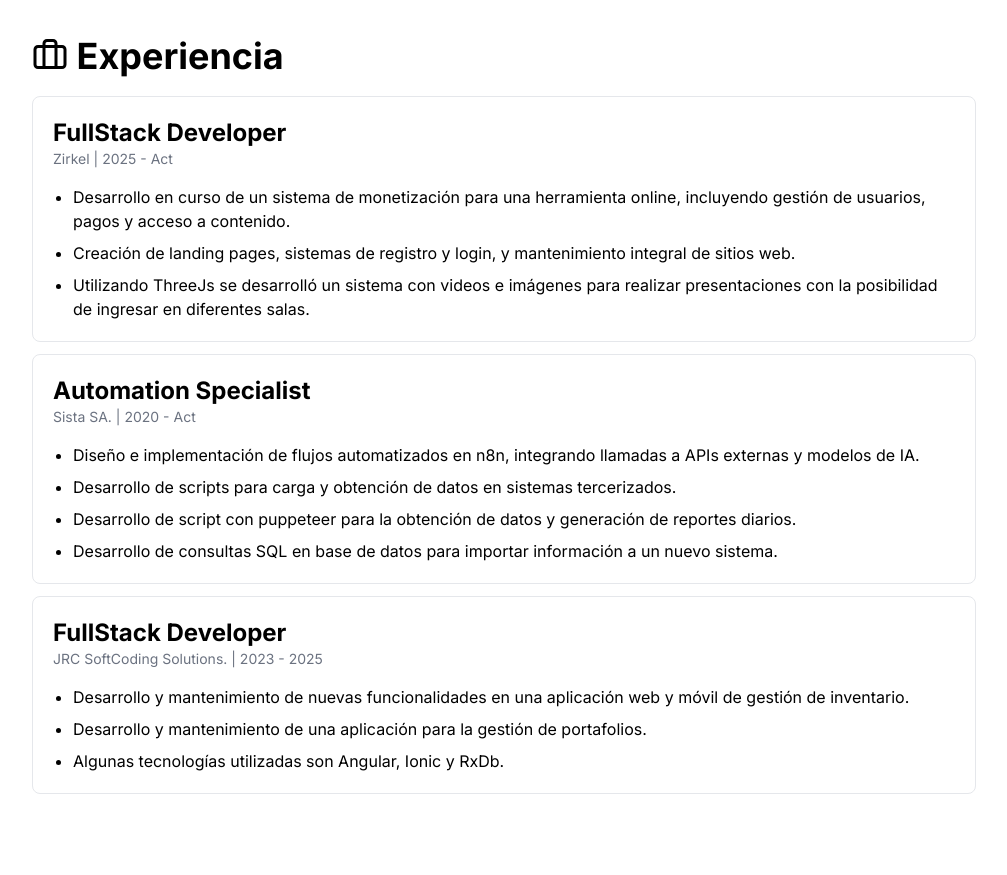
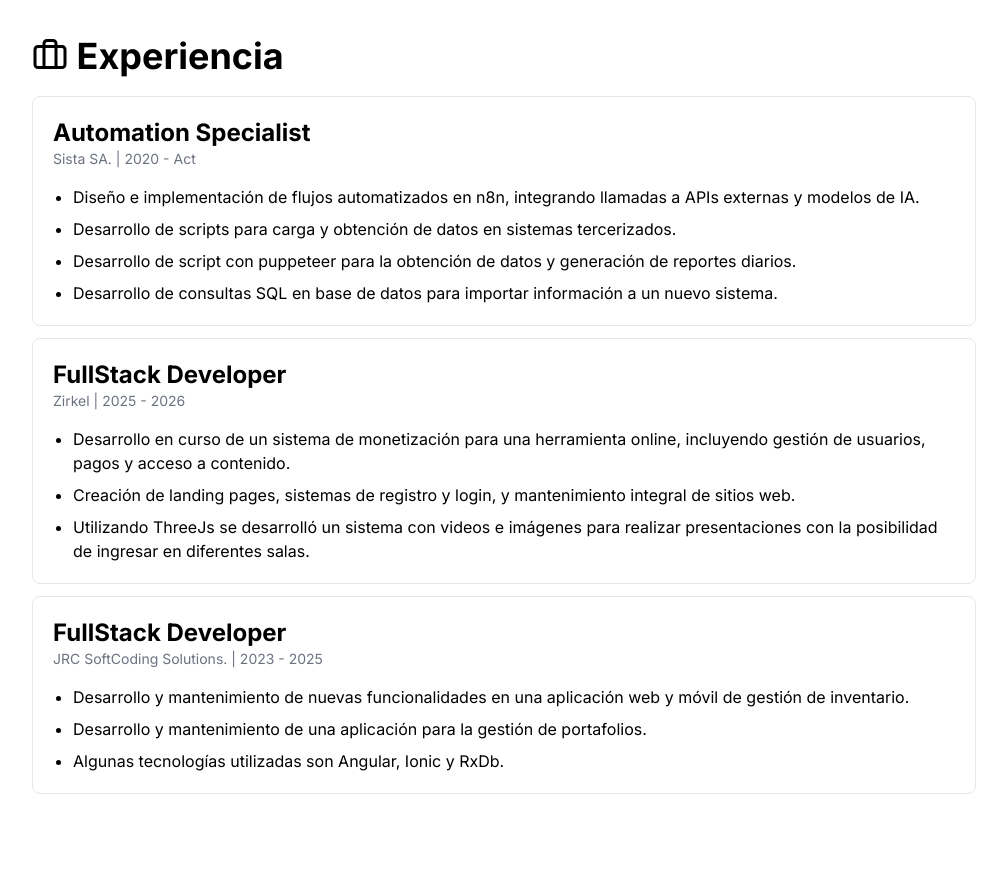
Before and after one commit to leonardoarielcostante/leonardoarielcostante.github.io, a React (Vite) app: page / in a window 1280 px wide. Shown: the part 804-1679 px from the top of the page, without its empty margins (264-1271 px from the left). Built offline with nearby package versions, Linux system fonts and the light colour scheme.

Commit message:
Update Experience.jsx

```diff
--- a/src/components/Experience/Experience.jsx
+++ b/src/components/Experience/Experience.jsx
@@ -2,16 +2,16 @@ import Card from "../Card/Card";
 import { FiBriefcase } from "react-icons/fi";
 
 const Experience = () => {
-  const JRC = [
-    "Desarrollo y mantenimiento de nuevas funcionalidades en una aplicación web y móvil de gestión de inventario.",
-    "Desarrollo y mantenimiento de una aplicación para la gestión de portafolios.",
-    "Algunas tecnologías utilizadas son Angular, Ionic y RxDb.",
-  ];
   const SISTA = [
     "Diseño e implementación de flujos automatizados en n8n, integrando llamadas a APIs externas y modelos de IA.",
     "Desarrollo de scripts para carga y obtención de datos en sistemas tercerizados.",
     "Desarrollo de script con puppeteer para la obtención de datos y generación de reportes diarios.",
     "Desarrollo de consultas SQL en base de datos para importar información a un nuevo sistema.",
+  ];
+  const JRC = [
+    "Desarrollo y mantenimiento de nuevas funcionalidades en una aplicación web y móvil de gestión de inventario.",
+    "Desarrollo y mantenimiento de una aplicación para la gestión de portafolios.",
+    "Algunas tecnologías utilizadas son Angular, Ionic y RxDb.",
   ];
 
   const ZIRKEL = [
@@ -28,14 +28,14 @@ const Experience = () => {
       </h2>
       <div className="flex flex-col items-center justify-center space-y-3">
         <Card
-          title="FullStack Developer"
-          company="Zirkel | 2025 - Act"
-          responsibilities={ZIRKEL}
-        />
-        <Card
           title="Automation Specialist"
           company="Sista SA. | 2020 - Act"
           responsibilities={SISTA}
+        />
+        <Card
+          title="FullStack Developer"
+          company="Zirkel | 2025 - 2026"
+          responsibilities={ZIRKEL}
         />
         <Card
           title="FullStack Developer"
```
